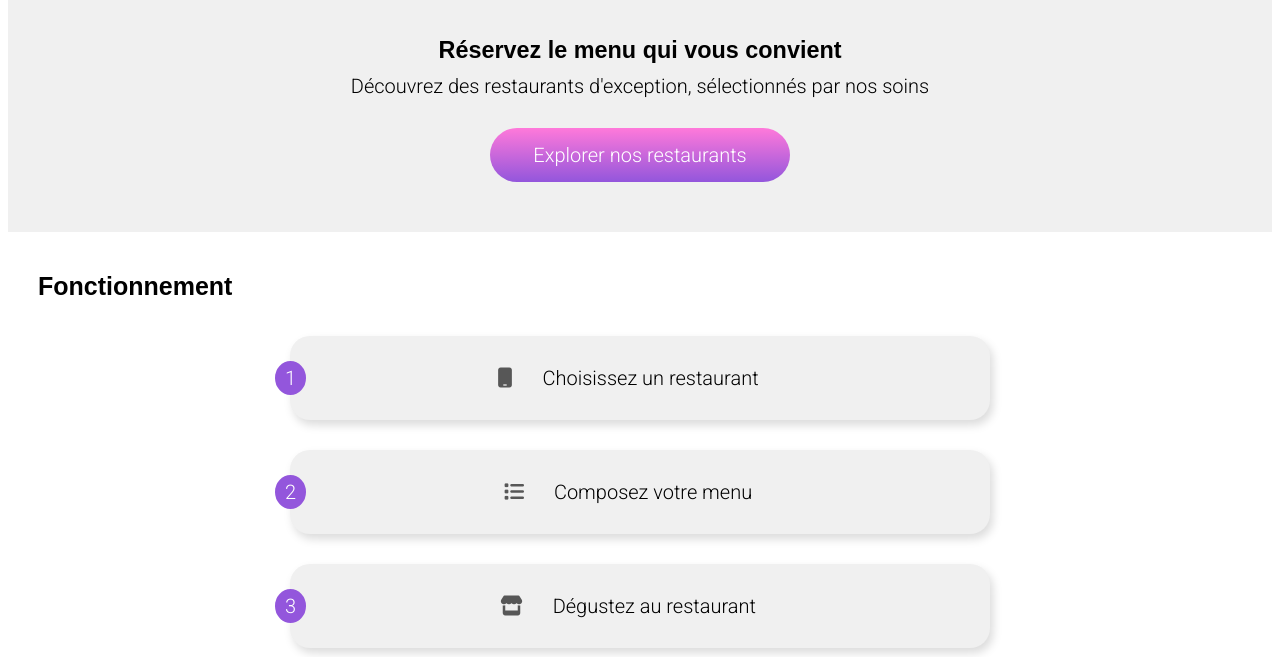
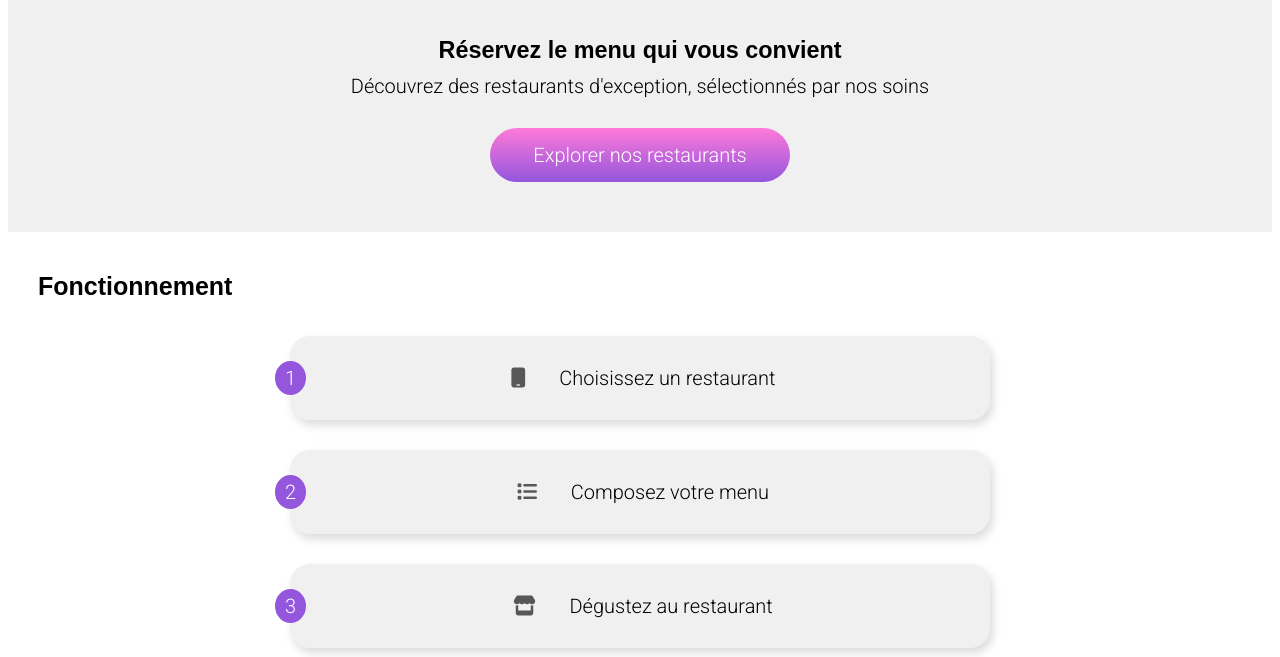
Before and after one commit to enburgos/Ohmyfood, a plain HTML site: page index.html in a window 1280 px wide. Shown: the part 143-800 px from the top of the page. Drawn offline with Linux system fonts and the light colour scheme; a web font is replaced by a local one.

Commit message:
Correction distance logo fonctionnement

```diff
--- a/css/style.css
+++ b/css/style.css
@@ -153,13 +153,12 @@ header {}
 
 .fiche-fonctionnement i {
     font-size: 20px;
-    margin-right: 30px;
+    margin-right: 5%;
     color: rgb(87, 87, 87);
 }
 
 .fiche-fonctionnement p {
     width: 100%;
-    margin-right: 30px;
 }
 
 .restaurants {
```
